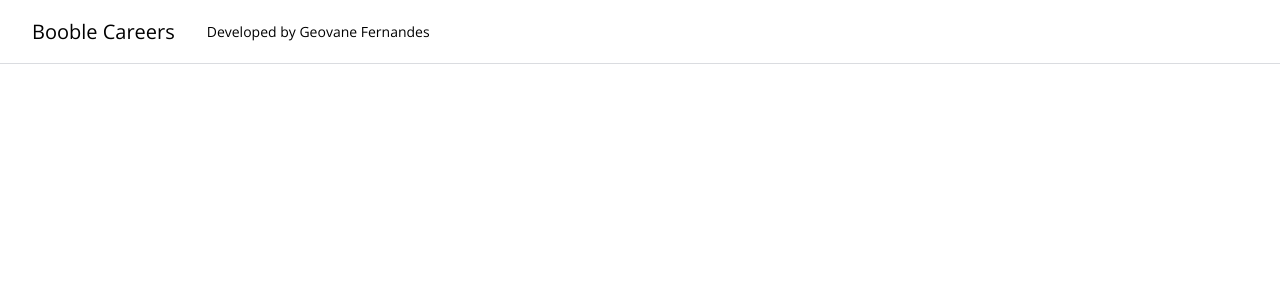
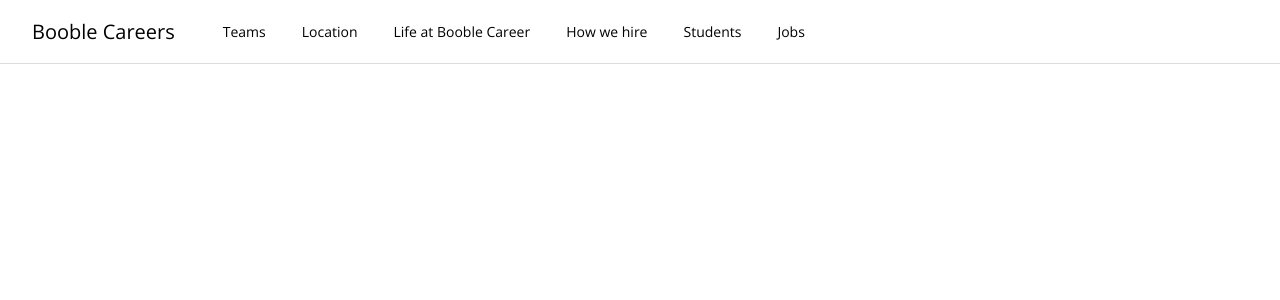
Before and after one commit to GeovaneFernandes/VueProjectGoogleCareers, a Vue app: page / in a window 1280 px wide. Shown: the top 300 px of the page. Built offline with nearby package versions, Linux system fonts and the light colour scheme.

Commit message:
feat: update MainNav component to include navigation links and dynamic URL

```diff
--- a/src/components/MainNav.vue
+++ b/src/components/MainNav.vue
@@ -2,10 +2,29 @@
   <header class="w-full text-sm">
     <div class="fixed top-0 left-0 w-full h-16 bg-white">
       <div class="flex flex-nowrap h-full border-b border-solid border-brand-gray-1 px-8 mx-auto">
-        <a href="/" class="flex h-full items-center text-xl">{{ company }}</a>
-        <h2 class="ml-8 flex h-full items-center">
-          Developed by {{ author.firstName }} {{ author.lastName }}
-        </h2>
+        <a :href="url" class="flex h-full items-center text-xl">{{ company }}</a>
+        <nav class="ml-12 h-full">
+          <ul class="flex h-full list-none">
+            <li>
+              <a href="" class="flex h-full items-center py-2.5">Teams</a>
+            </li>
+            <li>
+              <a href="" class="flex h-full items-center py-2.5 ml-9">Location</a>
+            </li>
+            <li>
+              <a href="" class="flex h-full items-center py-2.5 ml-9">Life at Booble Career</a>
+            </li>
+            <li>
+              <a href="" class="flex h-full items-center py-2.5 ml-9">How we hire</a>
+            </li>
+            <li>
+              <a href="" class="flex h-full items-center py-2.5 ml-9">Students</a>
+            </li>
+            <li>
+              <a href="" class="flex h-full items-center py-2.5 ml-9">Jobs</a>
+            </li>
+          </ul>
+        </nav>
       </div>
     </div>
   </header>
@@ -17,10 +36,7 @@ export default {
   data() {
     return {
       company: 'Booble Careers',
-      author: {
-        firstName: 'Geovane',
-        lastName: 'Fernandes',
-      },
+      url: 'https://careers.google.com',
     }
   },
 }
```
